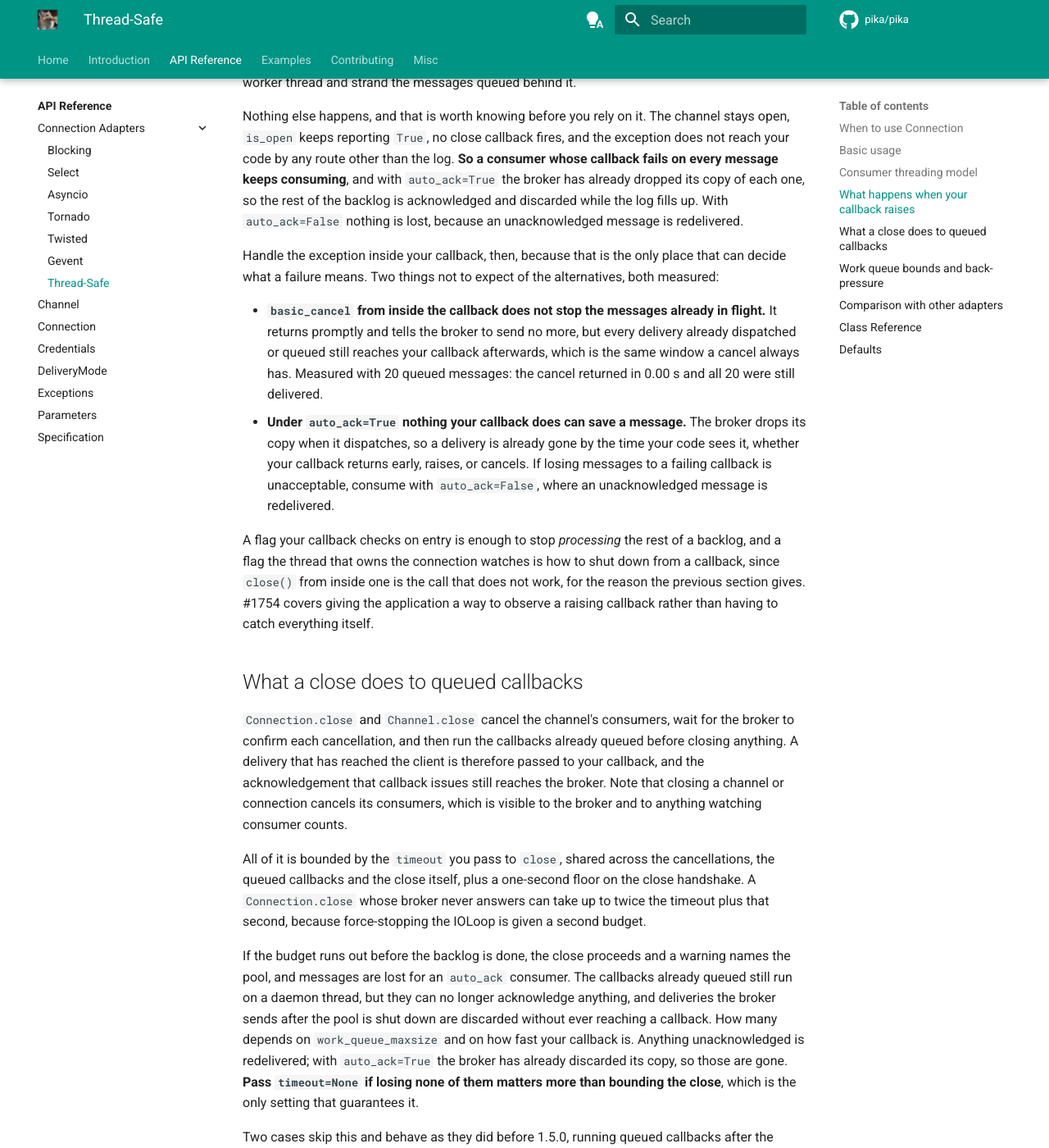
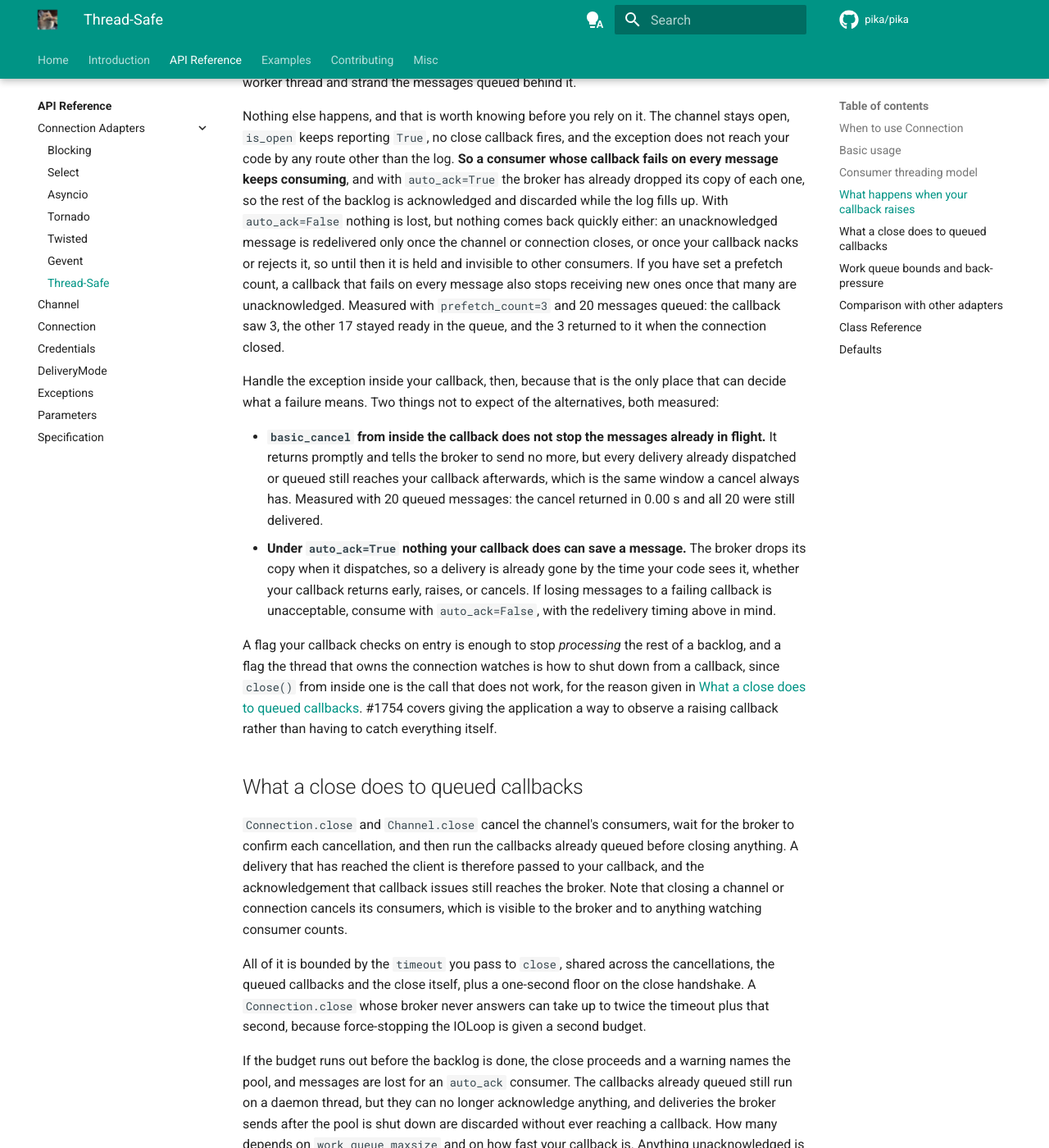
Before and after one commit to pika/pika, an MkDocs documentation site: the page built from docs/modules/adapters/thread_safe.md, in a window 1280 px wide and 1400 px high, scrolled down 1701 px. Shown: the whole window at 82% size. Built offline with MkDocs 1.6.1 and Material for MkDocs 9.7.7, drawn with Linux system fonts in a browser that asks for light colours; comment, search, counter and statistics services are not loaded; the version menu is left out.

Commit message:
Say when an unacknowledged message actually comes back
Three review points on the new section.

"With `auto_ack=False` nothing is lost, because an unacknowledged
message is redelivered" was true and incomplete. The channel stays open,
so redelivery waits for the channel or connection to close, or for the
callback to nack or reject; until then the message is held and invisible
to other consumers. And with a prefetch count, a callback that fails on
every message stops receiving once that many are unacknowledged.
Measured with `prefetch_count=3` and 20 queued: the callback saw 3, 17
stayed ready, and the 3 returned when the connection closed.

The same redelivery point was then made again in a bullet, which now
refers to the paragraph instead.

"For the reason the previous section gives" was wrong once this section
was inserted above the one it meant, so it is a link.

```diff
--- a/docs/modules/adapters/thread_safe.md
+++ b/docs/modules/adapters/thread_safe.md
@@ -48,14 +48,14 @@ The `on_message_callback` registered with `basic_consume` is dispatched on a per
 
 An exception out of a callback is logged at `ERROR` with its traceback, and the next message is delivered. Every exception is treated the same way, including `SystemExit` and `KeyboardInterrupt`: pika contains it so that one failing dispatch cannot cost the channel its worker thread and strand the messages queued behind it.
 
-Nothing else happens, and that is worth knowing before you rely on it. The channel stays open, `is_open` keeps reporting `True`, no close callback fires, and the exception does not reach your code by any route other than the log. **So a consumer whose callback fails on every message keeps consuming**, and with `auto_ack=True` the broker has already dropped its copy of each one, so the rest of the backlog is acknowledged and discarded while the log fills up. With `auto_ack=False` nothing is lost, because an unacknowledged message is redelivered.
+Nothing else happens, and that is worth knowing before you rely on it. The channel stays open, `is_open` keeps reporting `True`, no close callback fires, and the exception does not reach your code by any route other than the log. **So a consumer whose callback fails on every message keeps consuming**, and with `auto_ack=True` the broker has already dropped its copy of each one, so the rest of the backlog is acknowledged and discarded while the log fills up. With `auto_ack=False` nothing is lost, but nothing comes back quickly either: an unacknowledged message is redelivered only once the channel or connection closes, or once your callback nacks or rejects it, so until then it is held and invisible to other consumers. If you have set a prefetch count, a callback that fails on every message also stops receiving new ones once that many are unacknowledged. Measured with `prefetch_count=3` and 20 messages queued: the callback saw 3, the other 17 stayed ready in the queue, and the 3 returned to it when the connection closed.
 
 Handle the exception inside your callback, then, because that is the only place that can decide what a failure means. Two things not to expect of the alternatives, both measured:
 
 - **`basic_cancel` from inside the callback does not stop the messages already in flight.** It returns promptly and tells the broker to send no more, but every delivery already dispatched or queued still reaches your callback afterwards, which is the same window a cancel always has. Measured with 20 queued messages: the cancel returned in 0.00 s and all 20 were still delivered.
-- **Under `auto_ack=True` nothing your callback does can save a message.** The broker drops its copy when it dispatches, so a delivery is already gone by the time your code sees it, whether your callback returns early, raises, or cancels. If losing messages to a failing callback is unacceptable, consume with `auto_ack=False`, where an unacknowledged message is redelivered.
+- **Under `auto_ack=True` nothing your callback does can save a message.** The broker drops its copy when it dispatches, so a delivery is already gone by the time your code sees it, whether your callback returns early, raises, or cancels. If losing messages to a failing callback is unacceptable, consume with `auto_ack=False`, with the redelivery timing above in mind.
 
-A flag your callback checks on entry is enough to stop *processing* the rest of a backlog, and a flag the thread that owns the connection watches is how to shut down from a callback, since `close()` from inside one is the call that does not work, for the reason the previous section gives. #1754 covers giving the application a way to observe a raising callback rather than having to catch everything itself.
+A flag your callback checks on entry is enough to stop *processing* the rest of a backlog, and a flag the thread that owns the connection watches is how to shut down from a callback, since `close()` from inside one is the call that does not work, for the reason given in [What a close does to queued callbacks](#what-a-close-does-to-queued-callbacks). #1754 covers giving the application a way to observe a raising callback rather than having to catch everything itself.
 
 ## What a close does to queued callbacks
 
```
